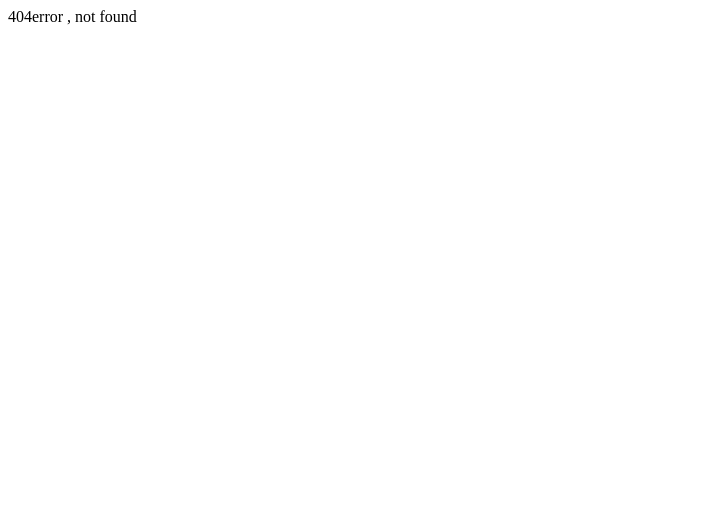
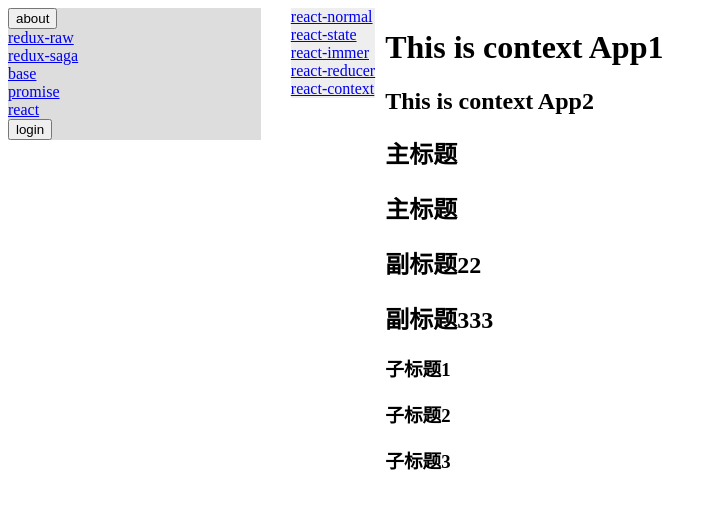
Before and after one commit to mikeiansky/react-learn, a React (Create React App) app: page /react/context in a window 1280 px wide. Before the commit this address had no page. Shown: the top 508 px of the page, without its empty margins (0-717 px from the left). Built offline with nearby package versions, Linux system fonts and the light colour scheme.

Commit message:
reducer 和 context 测试

```diff
--- /dev/null
+++ b/src/pages/react/ReactContext.js
@@ -0,0 +1,62 @@
+import {createContext, useContext} from "react";
+
+const LevelContext = createContext(1)
+
+function Heading({tag, children}){
+    const level = useContext(LevelContext)
+
+    console.log(tag, 'level is', level)
+
+    switch (level){
+        case 1:
+            return <h1>{children}</h1>
+        case 2:
+            return <h2>{children}</h2>
+        case 3:
+            return <h3>{children}</h3>
+        case 4:
+            return <h4>{children}</h4>
+        case 5:
+            return <h5>{children}</h5>
+        case 6:
+            return <h6>{children}</h6>
+        default:
+            throw Error('unknow error by developer')
+    }
+}
+
+function Section({level, children}) {
+    return (
+        <section>
+            <LevelContext.Provider value={level}>
+                {children}
+            </LevelContext.Provider>
+        </section>
+    )
+
+}
+
+export default function App() {
+
+    return (
+        <>
+            <h1>
+                This is context App1
+            </h1>
+            <h2> This is context App2</h2>
+            <Section level={1}>
+                <Heading>主标题</Heading>
+                <h1>主标题</h1>
+                <Section level={2}>
+                    <Heading tag={'under2:::'}>副标题22</Heading>
+                    <h2>副标题333</h2>
+                    <Section level={3}>
+                        <Heading>子标题1</Heading>
+                        <Heading>子标题2</Heading>
+                        <Heading>子标题3</Heading>
+                    </Section>
+                </Section>
+            </Section>
+        </>
+    )
+}
--- /dev/null
+++ b/src/pages/react/ReactReducer.js
@@ -0,0 +1,52 @@
+import {useReducer} from "react";
+
+function taskReducer(task, action) {
+
+    switch (action.type) {
+        case 'name' : {
+            return {
+                ...task,
+                name: action.name
+            }
+        }
+        case 'age': {
+            return {
+                ...task,
+                age: action.age
+            }
+        }
+    }
+
+}
+
+export default function App() {
+
+    const [task, dispatch] = useReducer(taskReducer, {})
+
+
+    return (
+        <>
+            <h1>This is react reducer App</h1>
+            <button onClick={() => {
+                dispatch({
+                    type: 'name',
+                    name: 'ciwei'
+                })
+            }}>
+                update name
+            </button>
+            <br/>
+            <button onClick={() => {
+                dispatch({
+                    type: 'age',
+                    age: 28
+                })
+            }}>
+                update age
+            </button>
+            <br/>
+            Task name value is {task.name} and age is {task.age}
+        </>
+    )
+
+}
--- a/src/pages/react/index.js
+++ b/src/pages/react/index.js
@@ -15,6 +15,8 @@ export default function App() {
                 <Link to={'/react/normal'}>react-normal</Link><br/>
                 <Link to={'/react/state'}>react-state</Link><br/>
                 <Link to={'/react/immer'}>react-immer</Link><br/>
+                <Link to={'/react/reducer'}>react-reducer</Link><br/>
+                <Link to={'/react/context'}>react-context</Link><br/>
             </div>
             <div style={{
                 float: 'left',
```
Also changed, not shown: src/router/index.js (+10 -0 lines).
